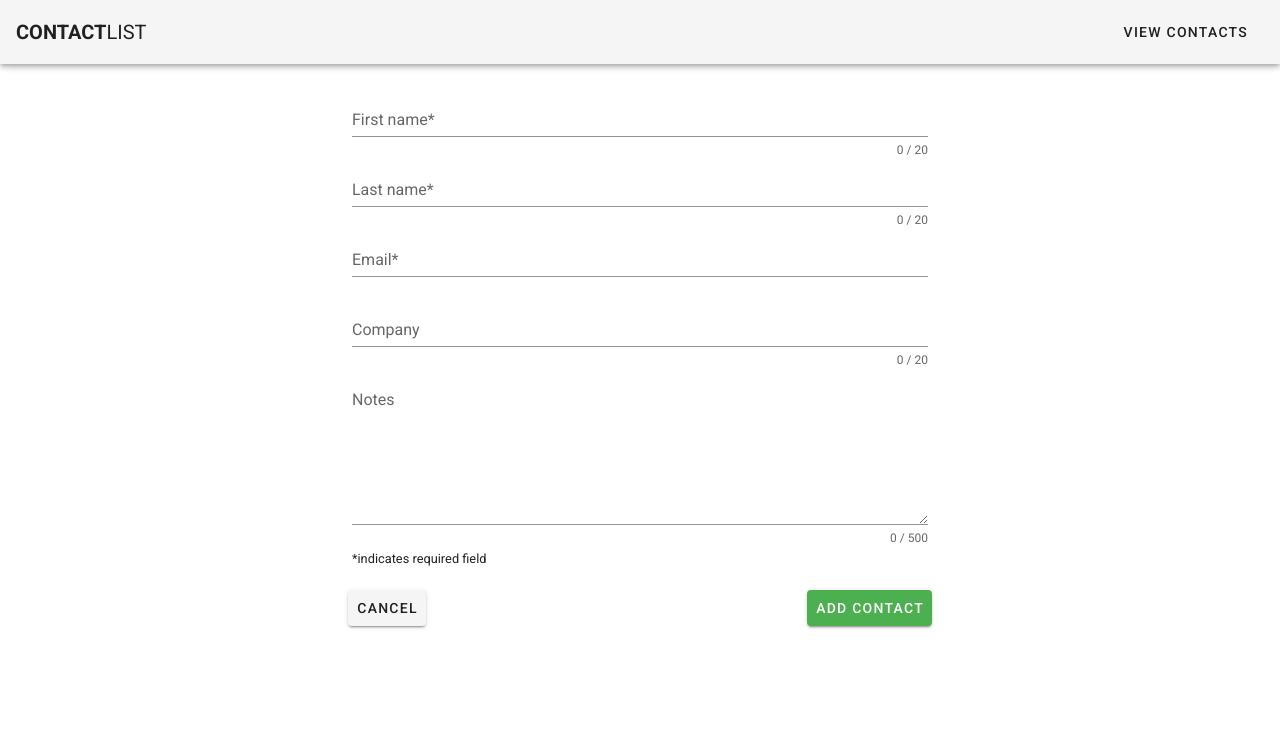
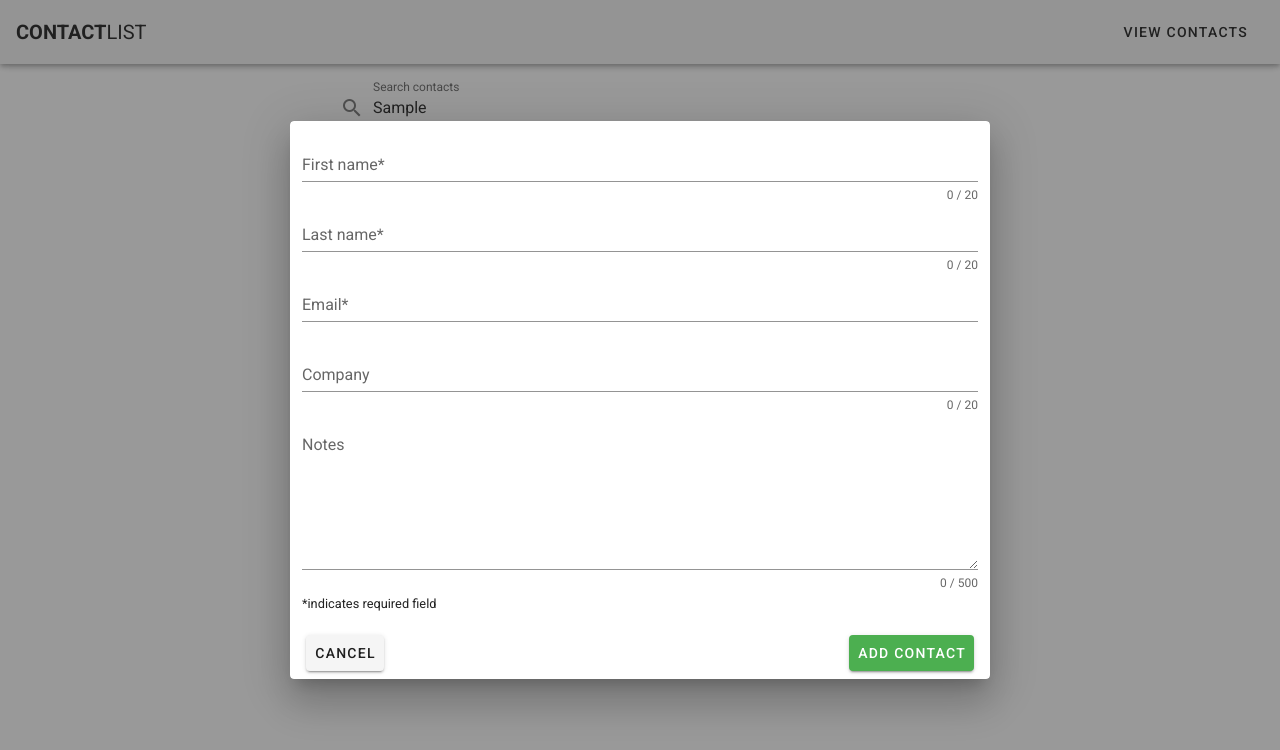
Before and after one commit to danielmjordan/contact-list-app, a Vue app: page / in a window 1280 px wide. Both pictures are taken after typing "Sample" into the empty fields and a click on the button "ADD CONTACT". Shown: the top 750 px of the page. Built offline with nearby package versions, Linux system fonts and the light colour scheme.

Commit message:
Refactor form to dialog

```diff
--- a/src/App.vue
+++ b/src/App.vue
@@ -11,17 +11,15 @@
     </v-app-bar>
 
     <v-content>
-      <v-row v-if="showForm">
-        <v-col cols="12" class="mx-auto">
-          <Form
-            @add-contact="addContact"
-            @cancel-form="showForm = false"
-            :populateData="selectedContact"
-          />
-        </v-col>
-      </v-row>
+      <v-dialog v-model="showForm" width="700" persistent>
+        <Form
+          @add-contact="addContact"
+          @cancel-form="showForm = false"
+          :populateData="selectedContact"
+        />
+      </v-dialog>
 
-      <v-row v-else>
+      <v-row>
         <v-col cols="12" class="mx-auto ma-3">
           <v-card width="600" class="mx-auto" flat>
             <v-text-field
@@ -86,7 +84,6 @@ export default {
 
   methods: {
     addContact(contact) {
-      // this.contacts.unshift(contact);
       this.showForm = false;
       this.message = `${contact.firstName} has successfully been added to your contacts`;
       this.snackbar = true;
--- a/src/components/ContactCard.vue
+++ b/src/components/ContactCard.vue
@@ -1,4 +1,4 @@
-<template>
+<template v-slot:activator="{ on }">
   <v-content>
     <v-card @click="viewContact" width="600" class="mx-auto ma-3" flat hover>
       <v-card-title>
--- a/src/components/Form.vue
+++ b/src/components/Form.vue
@@ -1,6 +1,5 @@
-<template>
-  <v-container>
-    <v-card max-width="600" class="mx-auto" flat>
+<template v-slot:activator="{ on }">
+  <v-card class="mx-auto" flat>
     <v-container class="pa-3">
       <v-form
         ref="form"
@@ -55,7 +54,6 @@
       </v-btn>
     </v-card-actions>
   </v-card>
-  </v-container>
 </template>
 
 <script>
--- a/src/store/store.js
+++ b/src/store/store.js
@@ -20,7 +20,6 @@ const store = new Vuex.Store({
       state.contacts = state.contacts.filter(c => c.id !== contact.id);
     },
   },
-  actions: {},
 });
 
 export default store;
```
Lines whose indentation alone changed are shown as unchanged.
